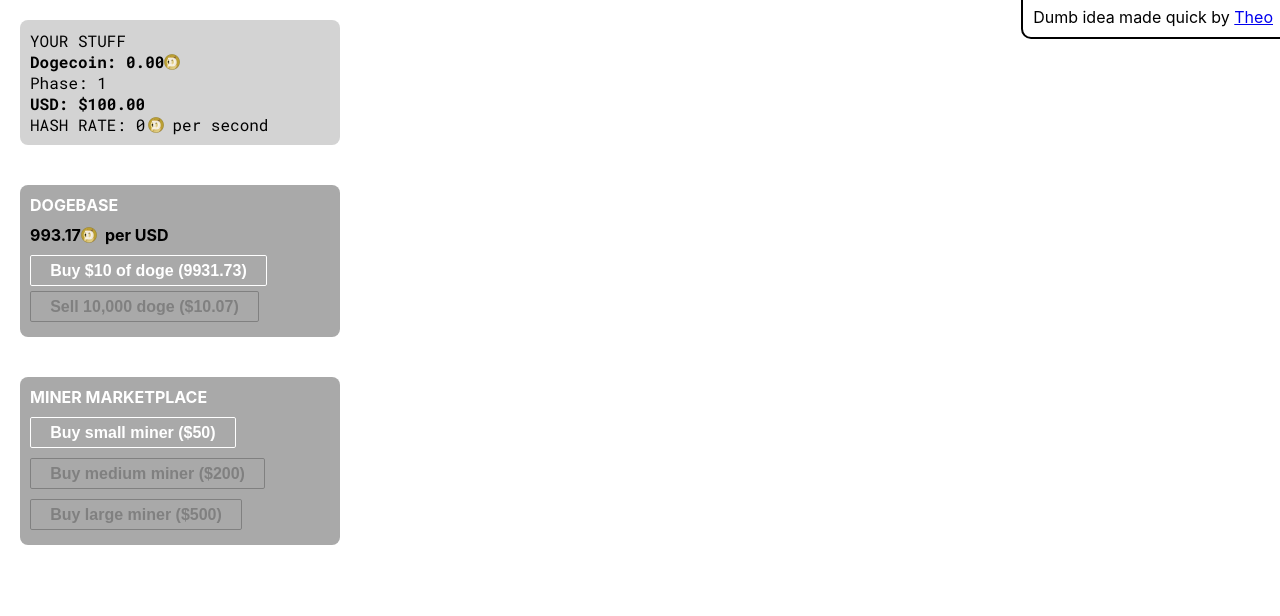
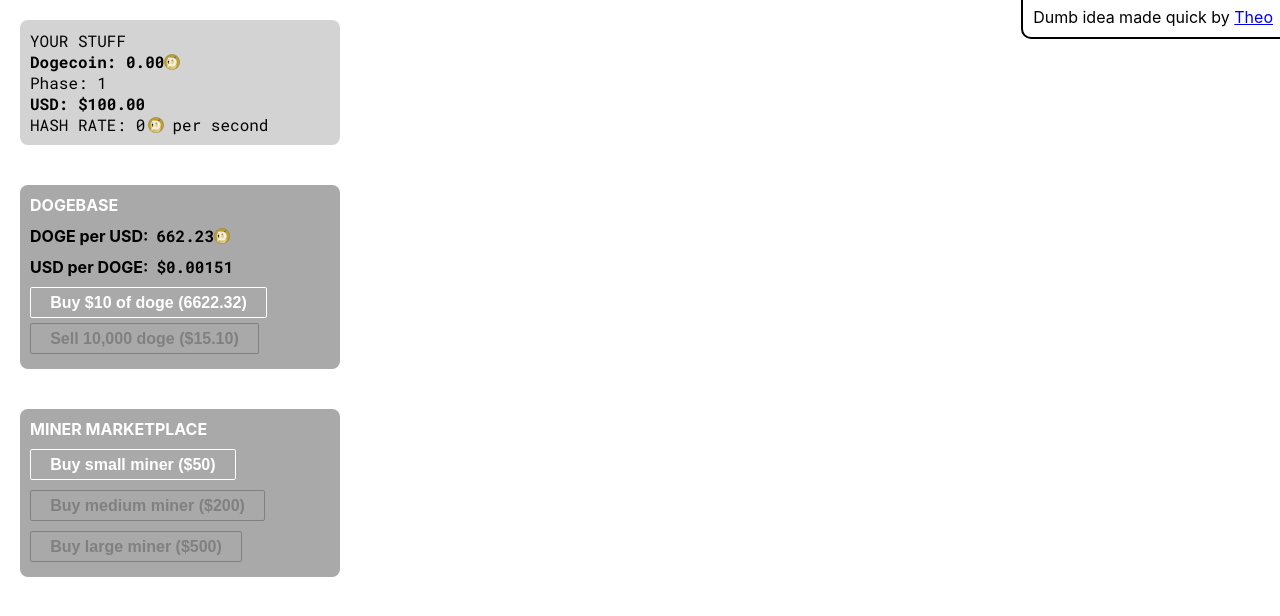
Before and after one commit to t3dotgg/dogecoin-simulator, a React (Vite) app: page / in a window 1280 px wide. Shown: the top 616 px of the page. Built offline with nearby package versions, Linux system fonts and the light colour scheme.

Commit message:
Conversion rates

```diff
--- a/src/dev/panel.tsx
+++ b/src/dev/panel.tsx
@@ -1,9 +1,11 @@
 import React from "react";
 import { useGameStore } from "../engine/game";
+import { useMarketStorage } from "../engine/market";
 import { GAME_STORAGE_KEY } from "../engine/types";
 
 export const DevPanel: React.FC = () => {
   const gameStore = useGameStore();
+  const marketStore = useMarketStorage();
 
   const urlParams = new URLSearchParams(window.location.search);
   const devMode = urlParams.get("devmode");
@@ -32,6 +34,7 @@ export const DevPanel: React.FC = () => {
           localStorage.removeItem(GAME_STORAGE_KEY);
           window.location.reload();
           gameStore.resetToDefault();
+          marketStore.resetMarketPrice();
         }}
       >
         Reset
--- a/src/engine/market.ts
+++ b/src/engine/market.ts
@@ -9,14 +9,18 @@ type MarketState = {
 
 type MarketActions = {
   setRandomDogePrice: () => void;
+
+  resetMarketPrice: () => void;
 };
+
+const generateRandomPrice = () => Math.random() * 1000 + 1000;
 
 const defaultState: () => MarketState = () => {
   const storedLastPrice = localStorage.getItem(LAST_PRICE_KEY);
   return {
     dogePerUSD: storedLastPrice
       ? parseInt(storedLastPrice)
-      : Math.random() * 1000 + 1000,
+      : generateRandomPrice(),
     priceHistory: [],
   };
 };
@@ -42,4 +46,6 @@ export const useMarketStorage = create<MarketState & MarketActions>((set) => ({
       };
     });
   },
+  resetMarketPrice: () =>
+    set(() => ({ dogePerUSD: generateRandomPrice(), priceHistory: [] })),
 }));
--- a/src/interface/dogebase.tsx
+++ b/src/interface/dogebase.tsx
@@ -28,8 +28,38 @@ export const DogeBase: React.FC = () => {
           alignItems: "center",
         }}
       >
-        {marketStore.dogePerUSD.toFixed(2)}
-        <DogeIcon /> per USD
+        DOGE per USD:
+        <div
+          style={{
+            fontFamily: "Roboto Mono",
+            paddingLeft: "0.5rem",
+            display: "flex",
+            alignItems: "Center",
+          }}
+        >
+          {marketStore.dogePerUSD.toFixed(2)}
+          <DogeIcon />
+        </div>
+      </div>
+      <div
+        style={{
+          fontWeight: "bold",
+          paddingBottom: 10,
+          display: "flex",
+          alignItems: "center",
+        }}
+      >
+        USD per DOGE:
+        <div
+          style={{
+            fontFamily: "Roboto Mono",
+            paddingLeft: "0.5rem",
+            display: "flex",
+            alignItems: "Center",
+          }}
+        >
+          ${(1 / marketStore.dogePerUSD).toFixed(5)}
+        </div>
       </div>
       <button
         onClick={() => {
```
